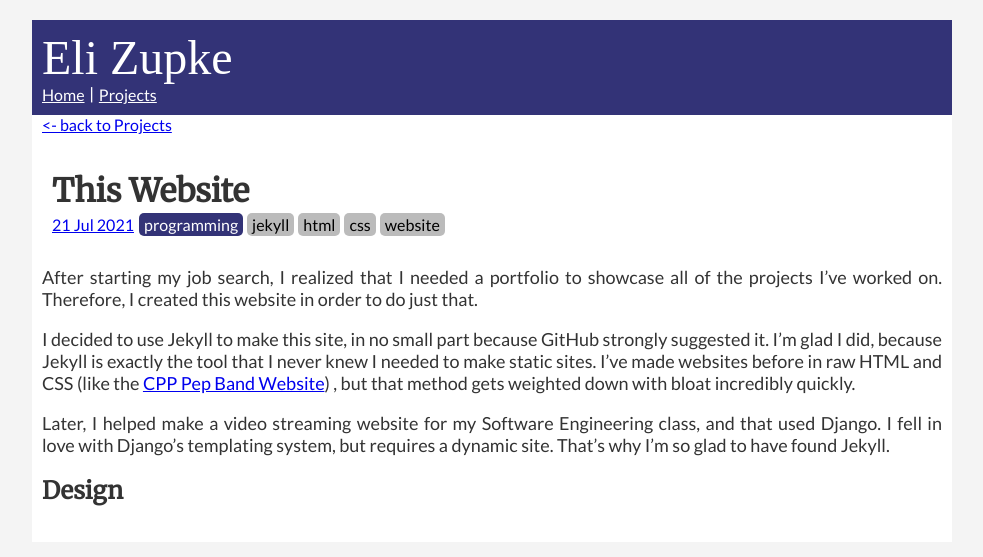
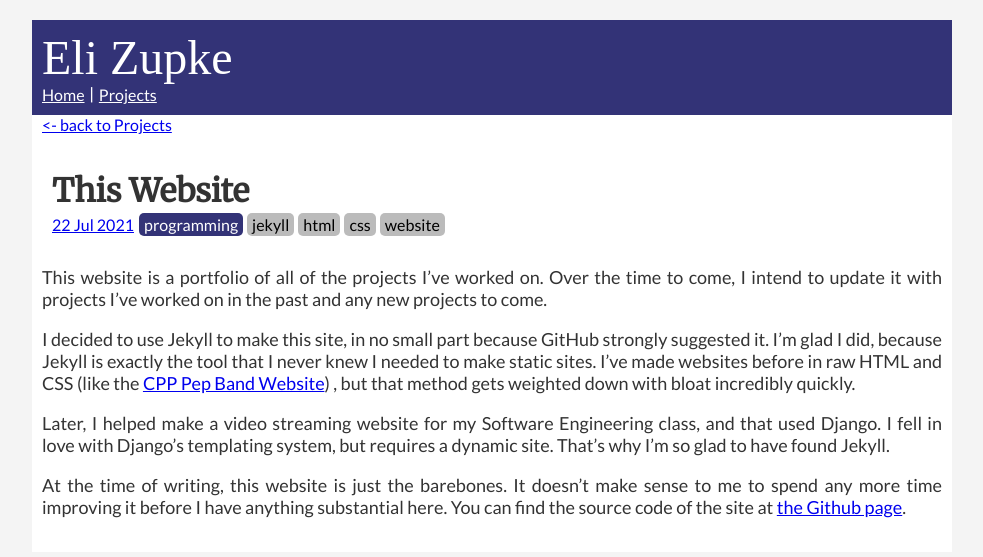
Before and after one commit to Trainzack/trainzack.github.io, a Jekyll site: the page built from _posts/2021-07-22-website.md, in a window 1280 px wide. Shown: the top 557 px of the page, without its empty margins (143-1126 px from the left). Built offline with Jekyll 4.4.1, drawn with Linux system fonts in a browser that asks for light colours; some web fonts are replaced.

Commit message:
Corrected first website post.

```diff
--- a/_posts/2021-07-21-website.md
+++ b/_posts/2021-07-22-website.md
@@ -8,10 +8,10 @@ tags:
 title: This Website
 ---
 
-After starting my job search, I realized that I needed a portfolio to showcase all of the projects I've worked on. Therefore, I created this website in order to do just that.
+This website is a portfolio of all of the projects I've worked on. Over the time to come, I intend to update it with projects I've worked on in the past and any new projects to come.
 
 I decided to use Jekyll to make this site, in no small part because GitHub strongly suggested it. I'm glad I did, because Jekyll is exactly the tool that I never knew I needed to make static sites. I've made websites before in raw HTML and CSS (like the [CPP Pep Band Website](https://web.archive.org/web/20181118194139/http://www.cpp.edu/~pepband/)) , but that method gets weighted down with bloat incredibly quickly.
 
 Later, I helped make a video streaming website for my Software Engineering class, and that used Django. I fell in love with Django's templating system, but requires a dynamic site. That's why I'm so glad to have found Jekyll.
 
-## Design
+At the time of writing, this website is just the barebones. It doesn't make sense to me to spend any more time improving it before I have anything substantial here. You can find the source code of the site at [the Github page](https://github.com/Trainzack/trainzack.github.io).
```
Also changed, not shown: 3 other files.
